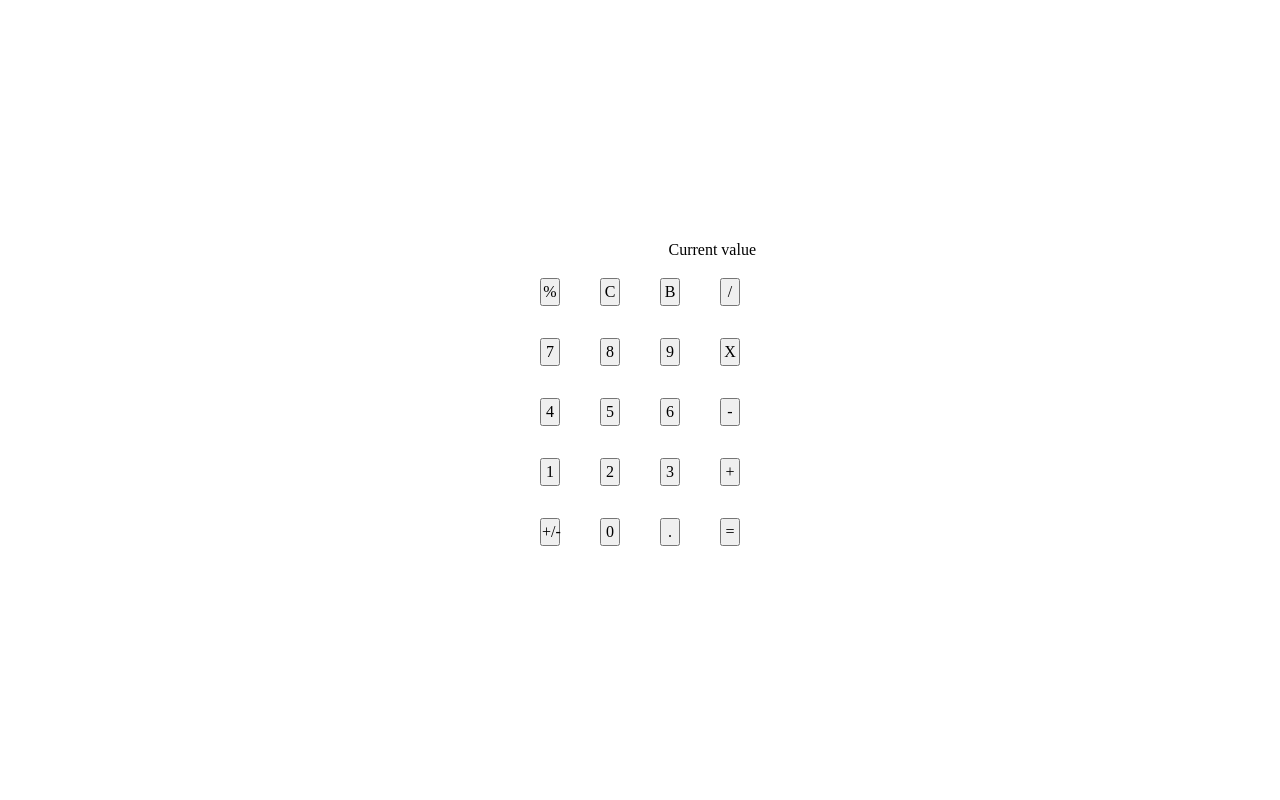
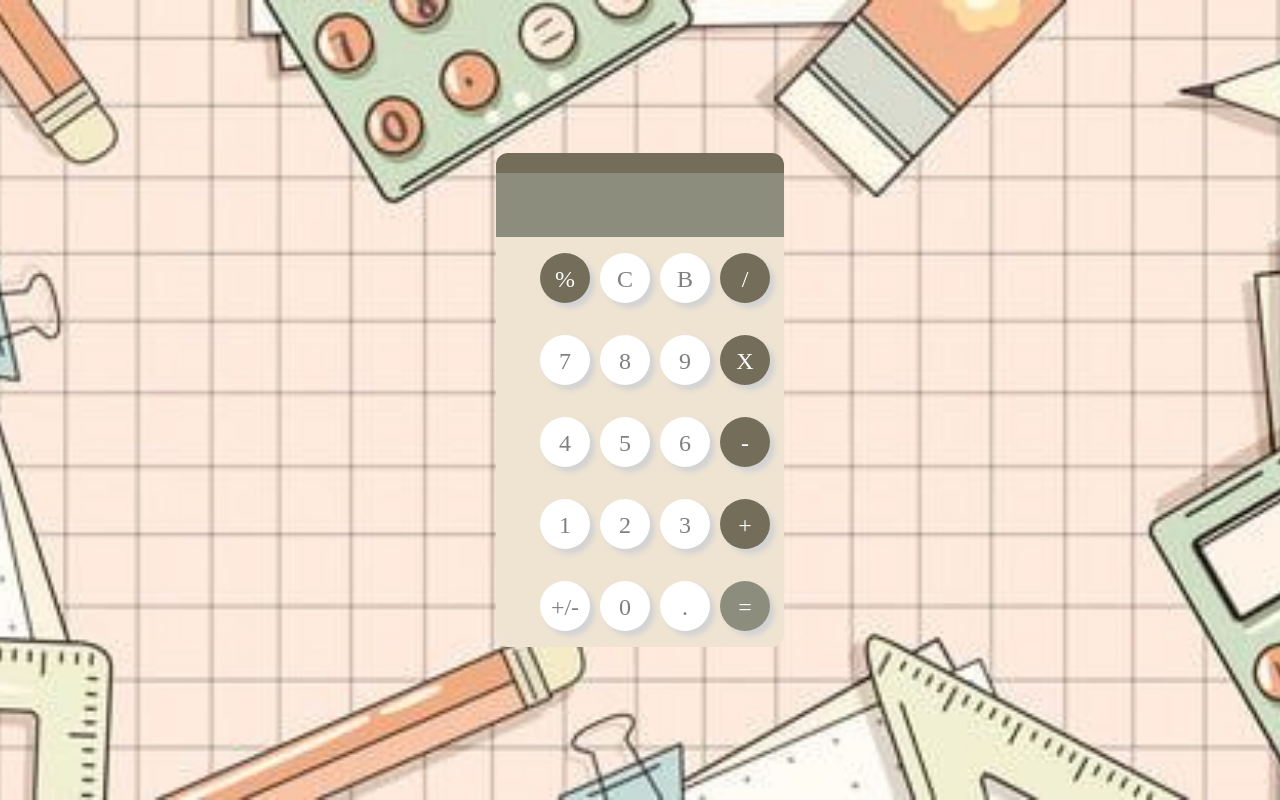
Before and after one commit to tanu-12/calculator, a plain HTML site: page index.html in a window 1280 px wide. Drawn offline with Linux system fonts and the light colour scheme.

Commit message:
it still need a lot of improvements

```diff
--- a/index.html
+++ b/index.html
@@ -12,12 +12,13 @@
 </head>
 
 <body>
+
     <div class="calculator">
-        <main>
+
         <div class="display_">
             <div class="displayVal">
             </div>
-                <div class="currentVal">Current value </div>
+            <div class="currentVal"></div>
         </div>
         <div class="key_input">
             <div class="row">
@@ -60,7 +61,7 @@
 
 
 
-        </main>
+
 
 
     </div>
--- a/script.js
+++ b/script.js
@@ -20,8 +20,8 @@ clear.addEventListener("click", () => {
     prevVal = 0;
     currentVal = "";
     operator = "";
-    displayVal.textContent = "";
-    cV.textContent = "";
+    displayVal.textContent = "      ";
+    cV.textContent = "    ";
 
 
 });
@@ -46,6 +46,9 @@ function updateOperator(op) {
     updateDisplay(op);
 }
 function updateDisplay(n) {
+    if (displayVal.textContent === "") {
+        displayVal.textContent = n;
+    }
     displayVal.textContent += n;
     cV.textContent = currentVal;
 
--- a/style.css
+++ b/style.css
@@ -73,47 +73,89 @@ h6 {
 
 body {
     display: flex;
+    height: 100%;
     justify-content: center;
     align-items: center;
     height: 100vh;
     text-align: center;
+    background: url(bg.jpg) center;
+    background-size: cover;
+
+
+
 }
 
-.calculator {
+/* .calculator {
 
     margin: 10px auto;
 
     display: flex;
     justify-content: center;
+    border: 2px solid black;
 
-}
+} */
 
-main {
+.calculator {
+    width: 40%;
 
     display: flex;
     justify-content: center;
+    align-items: center;
     flex-direction: column;
+    padding: 3rem;
+    /* border: 2px solid red; */
 
 }
 
 .display_ {
 
+    width: 288px;
+
+    /* overflow: hidden; */
     text-align: right;
+    color: white;
+    min-height: 16px;
+    /* border: 2px solid yellow; */
 
+}
+
+.displayVal {
+
+    min-height: 20px;
+    padding-left: 12rem;
+    padding-right: 1rem;
+    background-color: #746D59;
+    border-top-left-radius: 12px;
+    border-top-right-radius: 12px;
+
+}
+
+.currentVal {
+
+    font-size: 32px;
+    padding-left: 12rem;
+    padding-right: 1rem;
+    padding-top: 2rem;
+    padding-bottom: 2rem;
+    background-color: #8D8D7D;
 }
 
 
 
 .key_input {
-    width: 100%;
+    margin: 0 auto;
+    padding: 0rem 1.75rem;
 
 
+    background-color: #EFE4D2;
+    border-bottom-left-radius: 12px;
+    border-bottom-right-radius: 12px;
 }
 
 .row {
     display: grid;
     grid-template-columns: 20px 20px 20px 20px;
-    justify-content: center;
+    justify-content: space-evenly;
     grid-gap: 2.5rem;
     padding: 1rem;
 
@@ -121,9 +163,36 @@ main {
 
 .column {
     text-align: center;
+    align-content: space-around;
 }
 
 button {
-    padding: 0px;
+    display: inline-block;
+    width: 50px;
+    height: 50px;
+    line-height: 50px;
+    border-style: none;
+    border-radius: 50%;
+    color: #f5f5f5;
+    text-align: center;
+    text-decoration: none;
+    box-shadow: 5px 5px 5px lightgray;
+    font-size: 1.5em;
+
 
 }
+
+.row .operator {
+    background: #746D59;
+    color: white;
+}
+
+.column {
+    background: white;
+    color: gray;
+}
+
+.row .equals {
+    background: #8D8D7D;
+    color: white;
+}
```
Also changed, not shown: bg.jpg (added). Lines whose indentation alone changed are shown as unchanged.
